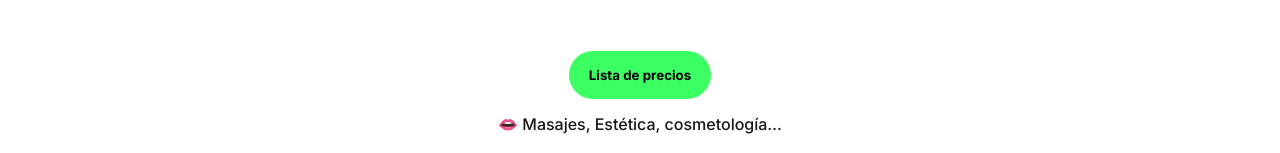
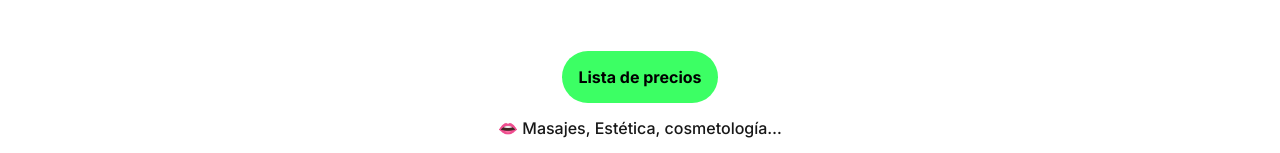
Before and after one commit to sebasc0de/jalf_landing_page, a Next.js app: page / in a window 1280 px wide. Shown: the part 431-584 px from the top of the page. Built offline with nearby package versions, Linux system fonts and the light colour scheme.

Commit message:
Hero section button size

```diff
--- a/src/styles/modules/Home/HeroSection.module.scss
+++ b/src/styles/modules/Home/HeroSection.module.scss
@@ -19,6 +19,8 @@
     border-radius: 30px;
     font-weight: 700;
     margin-top: 30px;
+    font-size: 1rem;
+    padding: 1rem;
   }
 
   span {
```
